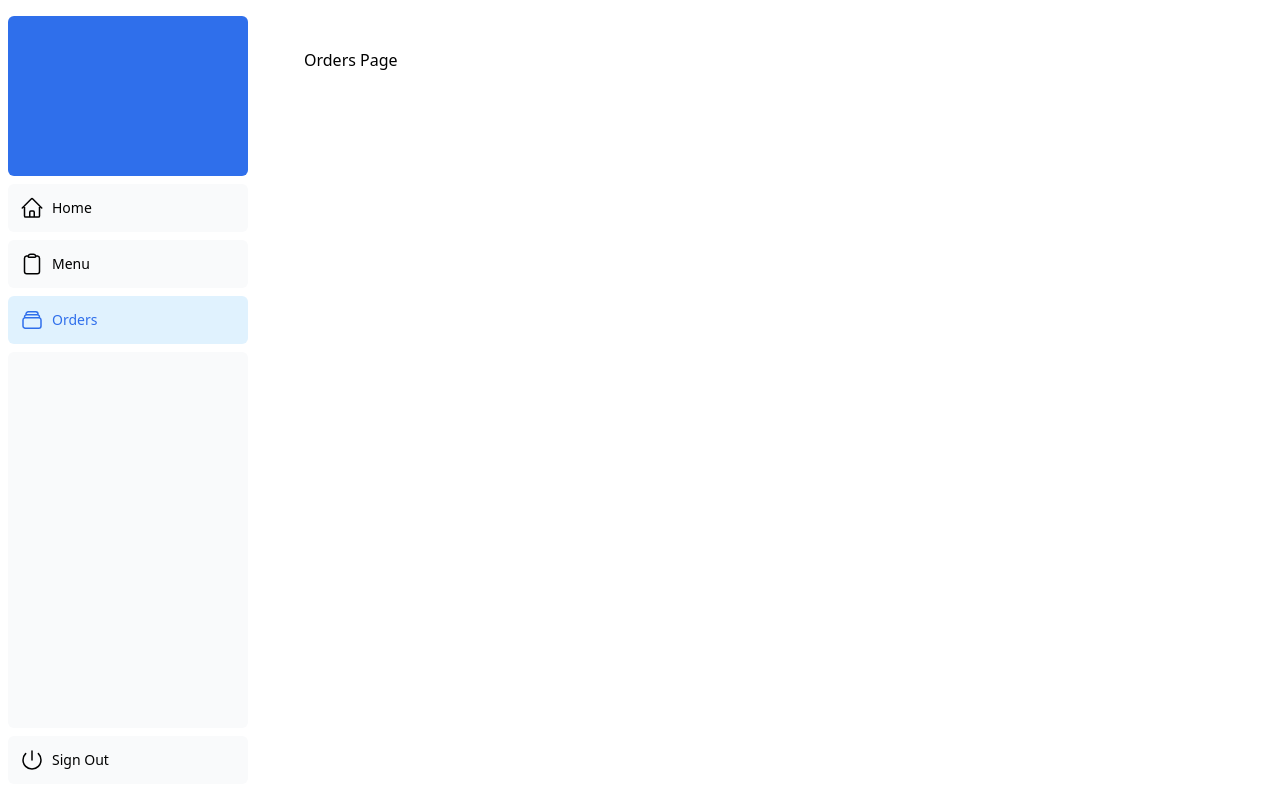
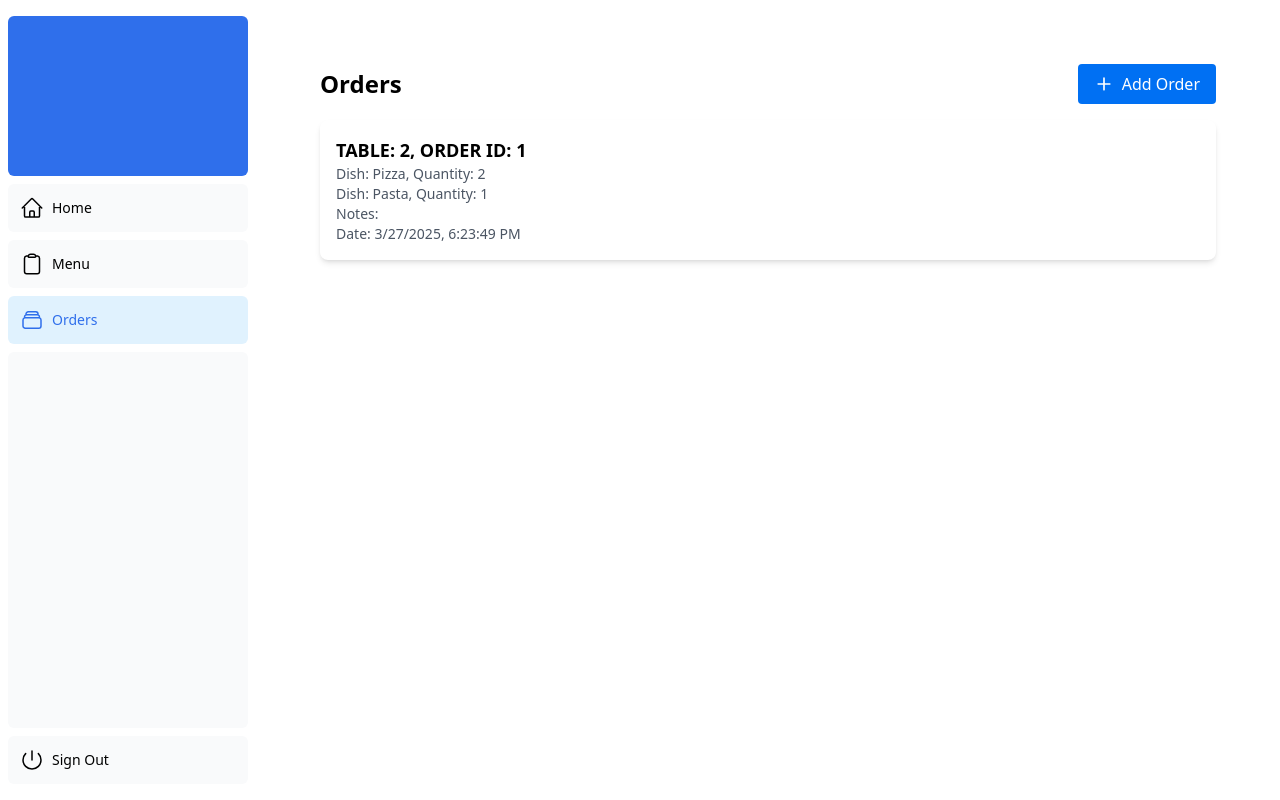
Before and after one commit to majawitosz/tab-frontend, a Next.js app: page /dashboard/orders in a window 1280 px wide. Built offline with nearby package versions, Linux system fonts and the light colour scheme.

Commit message:
dodanie zamowien

```diff
--- a/app/dashboard/orders/page.tsx
+++ b/app/dashboard/orders/page.tsx
@@ -1,5 +1,11 @@
 /** @format */
 
+import { OrdersPage } from '@/app/ui/ordersTile';
+
 export default function Page(): React.ReactNode {
-	return <p>Orders Page</p>;
+	return (
+		<div className='space-y-4'>
+			<OrdersPage />
+		</div>
+	);
 }
--- /dev/null
+++ b/app/ui/ordersData.tsx
@@ -0,0 +1,13 @@
+export const OrdersData = [
+	{
+		id: 1,
+		tableId: 2,
+		createdAt: new Date(),
+		updatedAt: new Date(),
+		dishes: [
+			{ dishId: 1, dishName: 'Pizza', quantity: 2 },
+			{ dishId: 2, dishName: 'Pasta', quantity: 1 },
+		],
+		notes: '',
+	},
+];
--- /dev/null
+++ b/app/ui/ordersTile.tsx
@@ -0,0 +1,254 @@
+'use client';
+import { JSX, useState } from 'react';
+import { OrdersData } from './ordersData';
+
+interface Dish {
+	dishId: number;
+	dishName: string;
+	quantity: number;
+}
+
+interface Order {
+	id: number;
+	dishes: Dish[];
+	createdAt: Date;
+	updatedAt: Date;
+	tableId: number;
+	notes: string;
+}
+
+export function OrdersPage(): JSX.Element {
+	const [orders, setOrders] = useState<Order[]>(OrdersData);
+	const [isModalOpen, setIsModalOpen] = useState<boolean>(false);
+	const [newOrder, setNewOrder] = useState<Omit<Order, 'id' | 'createdAt' | 'updatedAt'>>({
+		dishes: [],
+		tableId: 1,
+		notes: '',
+	});
+	const [newDish, setNewDish] = useState<Dish>({
+		dishId: 1,
+		dishName: '',
+		quantity: 1,
+	});
+
+	// Funkcja do obsługi otwierania/zamykania modala
+	const toggleModal = (): void => {
+		setIsModalOpen((prev: boolean) => !prev);
+
+		// Resetuj stan newOrder i newDish, gdy modal jest otwierany
+		if (!isModalOpen) {
+			setNewOrder({
+				dishes: [],
+				tableId: 1,
+				notes: '',
+			});
+			setNewDish({
+				dishId: 1,
+				dishName: '',
+				quantity: 1,
+			});
+		}
+	};
+
+	// Funkcja do obsługi dodawania nowego zamówienia
+	const handleAddOrder = (): void => {
+		const orderToAdd: Order = {
+			id: orders.length + 1,
+			...newOrder,
+			createdAt: new Date(),
+			updatedAt: new Date(),
+		};
+		setOrders((prevOrders: Order[]) => [...prevOrders, orderToAdd]);
+		toggleModal(); // Zamknij modal po dodaniu zamówienia
+	};
+
+	// Funkcja do obsługi dodawania dania do zamówienia
+	const handleAddDish = (): void => {
+		setNewOrder((prevOrder: Omit<Order, 'id' | 'createdAt' | 'updatedAt'>) => ({
+			...prevOrder,
+			dishes: [...prevOrder.dishes, newDish],
+		}));
+		// Resetuj dane nowego dania
+		setNewDish({
+			dishId: 1,
+			dishName: '',
+			quantity: 1,
+		});
+	};
+
+	// Funkcja do obsługi zmian w formularzu dania
+	const handleDishInputChange = (
+		e: React.ChangeEvent<HTMLInputElement>): void => {
+		const { name, value } = e.target;
+		setNewDish((prev: Dish) => ({
+			...prev,
+			[name]:
+				name === 'quantity' || name === 'dishId'
+					? parseInt(value) : value,
+		}));
+	};
+
+	// Funkcja do obsługi zmian w formularzu zamówienia
+	const handleOrderInputChange = (
+		e: React.ChangeEvent<HTMLInputElement | HTMLTextAreaElement>
+	): void => {
+		const { name, value } = e.target;
+		setNewOrder((prev: Omit<Order, 'id' | 'createdAt' | 'updatedAt'>) => ({
+			...prev,
+			[name]: name === 'tableId' ? parseInt(value) : value,
+		}));
+	};
+
+	return (
+		<div className='p-4'>
+			{/* Przyciski na górze strony */}
+			<div className='mb-4 flex items-center justify-between'>
+				<h1 className='text-2xl font-bold'>Orders</h1>
+				<button
+					onClick={toggleModal}
+					className='flex items-center gap-2 rounded bg-blue-500 px-4 py-2 text-white hover:bg-blue-600'
+				>
+					<svg
+						xmlns='http://www.w3.org/2000/svg'
+						viewBox='0 0 24 24'
+						fill='currentColor'
+						className='h-5 w-5'
+					>
+						<path d='M12 4a1 1 0 011 1v6h6a1 1 0 110 2h-6v6a1 1 0 11-2 0v-6H5a1 1 0 110-2h6V5a1 1 0 011-1z' />
+					</svg>
+					Add Order
+				</button>
+			</div>
+
+			{/* Lista zamówień */}
+			<div className='space-y-4'>
+				{orders.map((order: Order) => (
+					<div
+						key={order.id}
+						className='rounded-lg bg-white p-4 shadow-md'
+					>
+						<h3 className='text-lg font-semibold'>{`TABLE: ${order.tableId}, ORDER ID: ${order.id}`}</h3>
+						<ul className='text-sm text-gray-600'>
+							{order.dishes.map((dish: Dish, index: number) => (
+								<li
+									key={index}
+								>{`Dish: ${dish.dishName}, Quantity: ${dish.quantity}`}</li>
+							))}
+						</ul>
+						<p className='text-sm text-gray-600'>{`Notes: ${order.notes}`}</p>
+						<p className='text-sm text-gray-600'>{`Date: ${order.createdAt.toLocaleString()}`}</p>
+					</div>
+				))}
+			</div>
+
+			{/* Modal do dodawania zamówienia */}
+			{isModalOpen && (
+				<div className='fixed inset-0 flex items-center justify-center bg-black bg-opacity-50'>
+					<div className='w-96 rounded bg-white p-6 shadow-lg'>
+						<h2 className='mb-4 text-xl font-bold'>
+							Add New Order
+						</h2>
+						<div className='space-y-4'>
+							<div>
+								<label className='block text-sm font-medium'>
+									Table
+								</label>
+								<input
+									type='number'
+									name='tableId'
+									value={newOrder.tableId}
+									onChange={handleOrderInputChange}
+									className='w-full rounded border px-2 py-1'
+								/>
+							</div>
+							<div>
+								<label className='block text-sm font-medium'>
+									Notes
+								</label>
+								<textarea
+									name='notes'
+									value={newOrder.notes}
+									onChange={handleOrderInputChange}
+									className='w-full rounded border px-2 py-1'
+								/>
+							</div>
+							<hr className='my-4' />
+							<h3 className='text-lg font-semibold'>Add Dish</h3>
+							<div>
+								<label className='block text-sm font-medium'>
+									Dish ID
+								</label>
+								<input
+									type='number'
+									name='dishId'
+									value={newDish.dishId}
+									onChange={handleDishInputChange}
+									className='w-full rounded border px-2 py-1'
+								/>
+							</div>
+							<div>
+								<label className='block text-sm font-medium'>
+									Dish Name
+								</label>
+								<input
+									type='text'
+									name='dishName'
+									value={newDish.dishName}
+									onChange={handleDishInputChange}
+									className='w-full rounded border px-2 py-1'
+								/>
+							</div>
+							<div>
+								<label className='block text-sm font-medium'>
+									Quantity
+								</label>
+								<input
+									type='number'
+									name='quantity'
+									value={newDish.quantity}
+									onChange={handleDishInputChange}
+									className='w-full rounded border px-2 py-1'
+								/>
+							</div>
+							<button
+								onClick={handleAddDish}
+								className='mt-2 rounded bg-green-500 px-4 py-2 text-white hover:bg-green-600'
+							>
+								Add Dish
+							</button>
+						</div>
+						{/* Wyświetlanie listy dań */}
+						<ul className='mt-4'>
+							{newOrder.dishes.map((dish: Dish, index: number) => (
+								<li
+									key={index}
+									className='text-sm text-gray-600'
+								>
+									{`Dish: ${dish.dishName}, Quantity: ${dish.quantity}`}
+								</li>
+							)
+							)}
+						</ul>
+						<div className='mt-4 flex justify-end'>
+							<button
+								onClick={toggleModal}
+								className='mr-2 rounded bg-gray-300 px-4 py-2 hover:bg-gray-400'
+							>
+								Cancel
+							</button>
+							<button
+								onClick={handleAddOrder}
+								className='rounded bg-blue-500 px-4 py-2 text-white hover:bg-blue-600'
+							>
+								Add Order
+							</button>
+						</div>
+					</div>
+				</div>
+			)}
+		</div>
+	);
+}
+
+// Eksport komponentu
+export default OrdersPage;
```
Also changed, not shown: app/ui/orders.tsx (added, +10 -0 lines).
